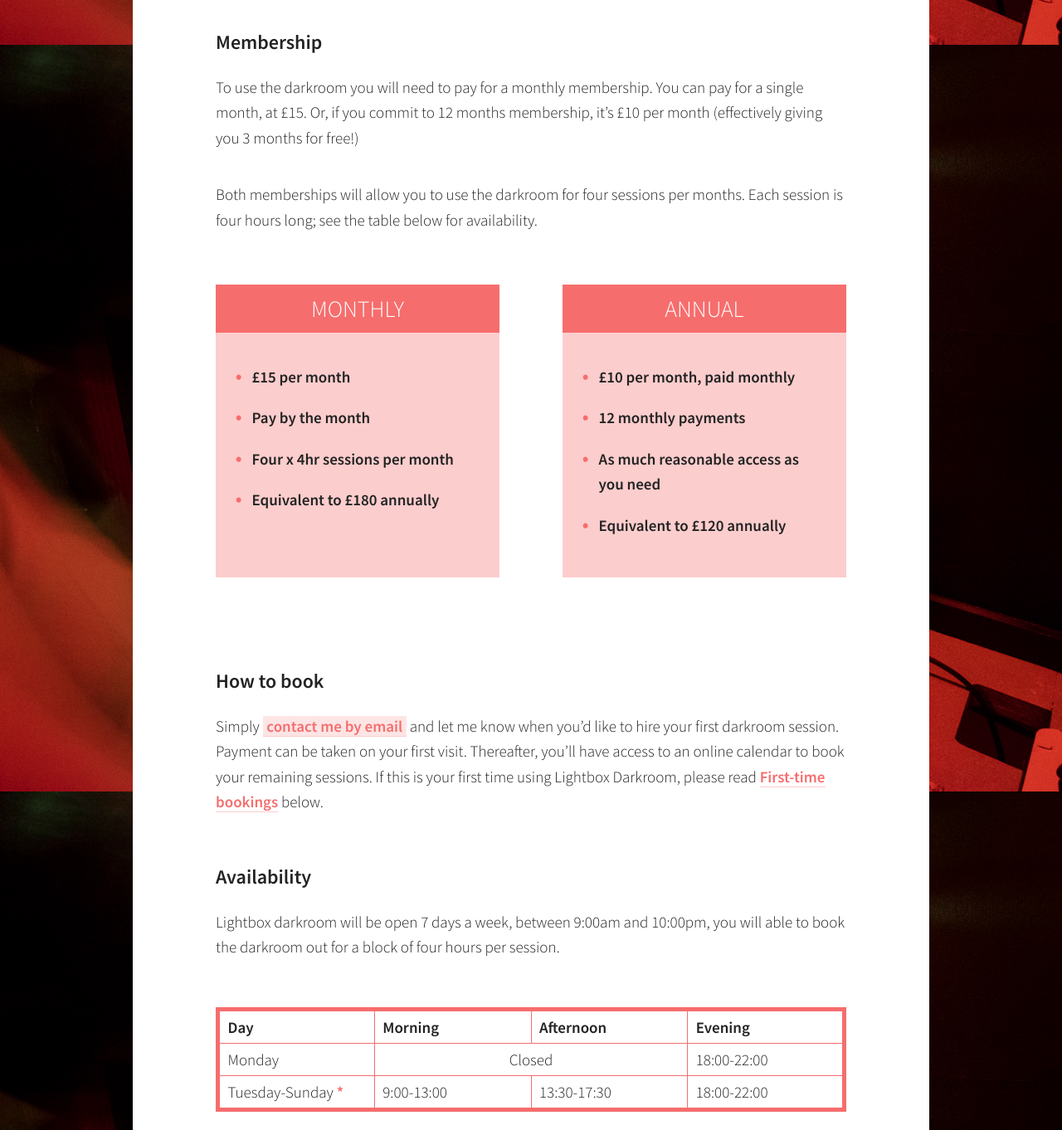
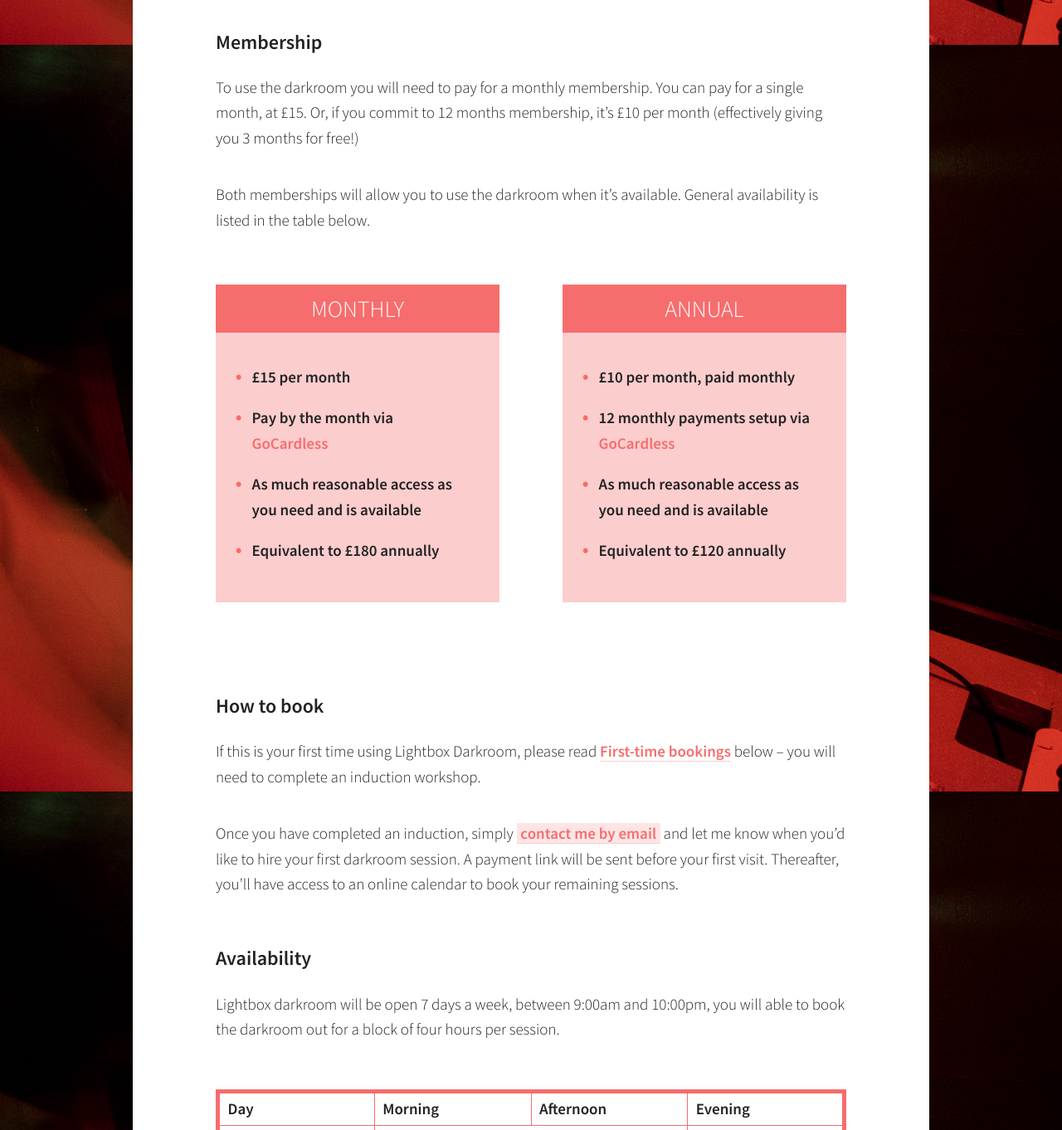
Before and after one commit to martincf/lightbox, a Jekyll site: the page built from darkroom_hire.md, in a window 1280 px wide and 1400 px high, scrolled down 808 px, cut to the strip 38-1400 px from the top of the window. Shown: the whole strip at 83% size. Built offline with Jekyll 4.4.1, drawn with Linux system fonts in a browser that asks for light colours; nearby versions of some CDN libraries; some of the changed text lies outside the part shown.

Commit message:
Updated Darkroom Hire page content.

```diff
--- a/darkroom_hire.md
+++ b/darkroom_hire.md
@@ -23,15 +23,15 @@
 
 To use the darkroom you will need to pay for a monthly membership. You can pay for a single month, at £15. Or, if you commit to 12 months membership, it's £10 per month (effectively giving you 3 months for free!)
 
-Both memberships will allow you to use the darkroom for four sessions per months. Each session is four hours long; see the table below for availability.
+Both memberships will allow you to use the darkroom when it's available. General availability is listed in the table below.
 
 <div class="membership-cta-wrap">
   <div class="membership-cta">
     <h1 class="membership-cta-title">Monthly</h1>
     <ul class="membership-cta-list">
       <li>&pound;15 per month</li>
-      <li>Pay by the month</li>
-      <li>Four x 4hr sessions per month</li>
+      <li>Pay by the month via <a href="http://www.gocardless.com">GoCardless</a></li>
+      <li>As much reasonable access as you need and is available</li>
       <li>Equivalent to &pound;180 annually</li>
     </ul>
     <!-- <button class="membership-cta-book">
@@ -45,8 +45,8 @@
     <h1 class="membership-cta-title">Annual</h1>
     <ul class="membership-cta-list">
       <li>&pound;10 per month, paid monthly</li>
-      <li>12 monthly payments</li>
-      <li>As much reasonable access as you need</li>
+      <li>12 monthly payments setup via <a href="http://www.gocardless.com">GoCardless</a></li>
+      <li>As much reasonable access as you need and is available</li>
       <li>Equivalent to &pound;120 annually</li>
     </ul>
     <!-- <button class="membership-cta-book">
@@ -59,7 +59,9 @@
 </div>
 
 ## How to book
-Simply <a class="highlight-inline" href="mailto:info@lightbox.photo">contact me by email</a> and let me know when you'd like to hire your first darkroom session. Payment can be taken on your first visit. Thereafter, you'll have access to an online calendar to book your remaining sessions. If this is your first time using Lightbox Darkroom, please read <a href="#firsttimebooking">First-time bookings</a> below.
+If this is your first time using Lightbox Darkroom, please read <a href="#firsttimebooking">First-time bookings</a> below – you will need to complete an induction workshop.
+
+Once you have completed an induction, simply <a class="highlight-inline" href="mailto:info@lightbox.photo">contact me by email</a> and let me know when you'd like to hire your first darkroom session. A payment link will be sent before your first visit. Thereafter, you'll have access to an online calendar to book your remaining sessions.
 
 
 ## Availability
@@ -99,15 +101,18 @@
 <section class="highlight highlight-light" id="induction">
 
 <h2 class="highlight-title" id="firsttimebooking">First-time bookings</h2>
-<p>First-time bookers will be required to complete a darkroom induction prior to using the darkroom by themselves. We will also need you to provide proof of address (a recent utility bill will do) and ID (driving license or passport) on arrival. Both requirements are to satisfy our insurers.</p>
+<p>First-time bookers will be required to complete a darkroom induction prior to using the darkroom by themselves.</p>
 
 <h3>Professional photographer induction</h3>
 <p>If you are a professional photographer, there are no restrictions to hiring the darkroom and the induction will simply cover room and building safety and familiarisation, lasting approximately 15-20 mins. We can do this before you start using the darkroom for the first time. There will be no extra charge for the familiarisation.</p>
 
-<p>If you are a professional photographer who has never used darkroom equipment before, or need a refresher, we strongly advise that you take a longer <a href="#induction">film development and print workshops</a> first.</p>
+<p>If you are a professional photographer who has never used darkroom equipment before, or need a refresher, we strongly advise that you take a longer <a href="/learn/">film development and print workshops</a> first.</p>
 
 <h3>Amateur photographer</h3>
-<p>If you are an amateur photographer, you will have to take the <a href="#induction">darkroom film and print development workshops</a> before hiring the room. This is both a requirement for insurance purposes, and is also the safest way of ensuring you optimise your time in the darkroom as safely as possible.</p>
+<p>If you are an amateur photographer, you will have to take the <a href="/learn/">darkroom film and print development workshops</a> before hiring the room. This is both a requirement for insurance purposes, and is also the safest way of ensuring you optimise your time in the darkroom as safely as possible.</p>
+
+<h3>Induction day requirements</h3>
+<p>On the day of your workshop or first use of the darkroom, we will need you to provide proof of address (a recent utility bill will do) and ID (driving license or passport) on arrival. Both requirements are to satisfy our insurers.</p>
 <!--
 ## Make a booking
 <iframe class="schedule" src="https://bookwhen.com/lightbox/iframe" frameborder="0" scrolling="yes" seamless="seamless" style="display: block; border: none; width: 100%; height: 100%;"></iframe> -->
@@ -117,11 +122,11 @@
 <section class="highlight" id="induction">
 
   <h1 class="highlight-title">Darkroom induction</h1>
-  <p>An induction is made up of two workshops, <a href="/learn/black-and-white-film-development">film development</a>, and <a href="/learn/print-development">film printing</a>; and can be booked on the <a href="/learn/">Workshop & Events</a> page. Each induction session can accommodate a maximum of three attendees.</p>
+  <p>An induction is simply our <a href="/learn/black-and-white-workshop">black and white development and printing workshop</a> and can be booked on the <a href="/learn/">Workshop & Events</a> page. Each workshop session can accommodate a maximum of two attendees.</p>
 
-  <p>Both workshops are &pound;20 each. If booking them together, the price is &pound;30 for both.</p>
+  <p>The workshop is &pound;40 per person.</p>
 
-  <p>During the induction we'll cover:</p>
+  <p>During the workshop we'll cover:</p>
   <ul>
     <li>darkroom and building safety procedures;</li>
     <li>how to use chemicals to develop film;</li>
@@ -132,7 +137,7 @@
   <p>All you need to bring for the session is a roll of black and white film to develop and print from; your ID, proof of address (a recent household bill), and payment.</p>
 
   <h2>Booking an induction</h2>
-  To arrange an induction (or to attend an already schedule induction), please <a class="highlight-inline" href="mailto:info@lightbox.photo">email me</a> and I'll get back to you to organise your visit.
+  To attend a workshop, please book on the <a href="/learn/">events page</a>.
 
 <!--
   <p class="">
@@ -144,10 +149,12 @@
 ## Darkroom capabilities and equipment
 The darkroom is capable of developing and printing black & white and colour 35mm, medium format, and 4x5 large format photographs. Current equipment includes:
 
-* two enlargers: a De Vere 504 with Ilford 500H Multigrade head (4x5 large format, medium format,  35mm); and a De Vere 203 with Dichromat colour head (35mm, medium format);
+* two enlargers: a De Vere 504 with Ilford 500H Multigrade head (4x5 large format, medium format,  35mm); and a Durst M605 colour head (35mm, medium format);
 * trays for 20 x 16 print size;
 * a Jobo rotary (colour) film and print developer (can process up to 4 x 35mm films in one go);
-* Nova upright print tanks, and;
+* Patterson archival print washer for fibre paper up to 12 x 16, and;
 * the usual darkroom paraphernalia (developing tanks inc. 4x5 Mod54 frames for Paterson tanks, trays, wash sink).
 
+<p><b>Please note:</b> to be able to develop colour film in the Jobo rotary processor, you will be required to complete a separate <a href="/learn/colour-film-development">colour film development workshop</a> first.</p>
+
 Scanning facilities will also be provided. Gotta get these photos on Flickr, Instagram and Facebook for the likez and favs!
```
